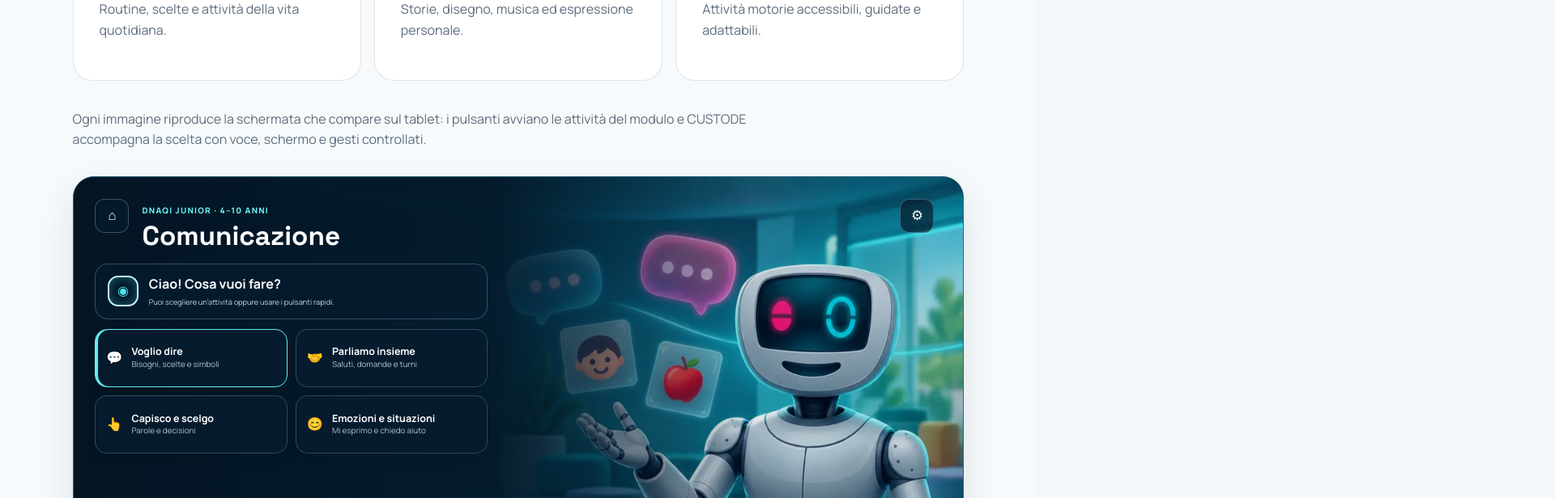
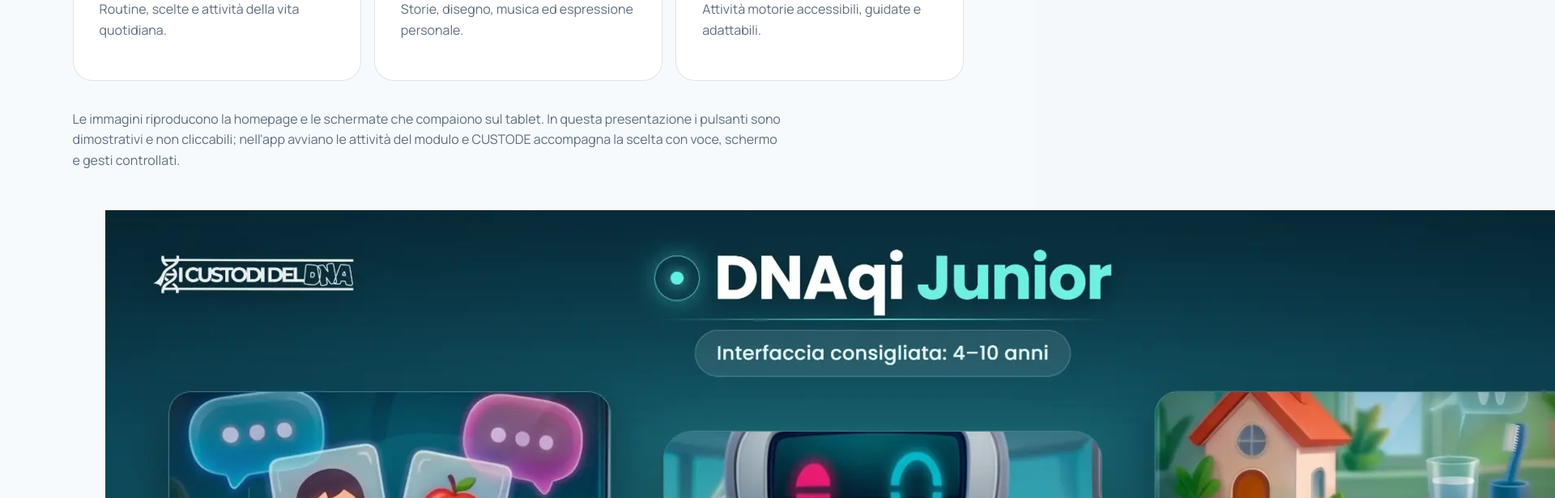
Before and after one commit to adrianocoschiera/DNAqi, a plain HTML site: page rare-diseases-award-2026/index.html in a window 1280 px wide. Shown: the part 5000-5616 px from the top of the page at 81% size, 1920 px wide, since content can reach past the window. Drawn offline with Linux system fonts and the light colour scheme.

Commit message:
Aggiunge la home Junior e rende statiche le schermate

```diff
--- a/rare-diseases-award-2026/index.html
+++ b/rare-diseases-award-2026/index.html
@@ -117,18 +117,23 @@
           <article><span>05</span><h3>Creatività</h3><p>Storie, disegno, musica ed espressione personale.</p></article>
           <article><span>06</span><h3>Movimento</h3><p>Attività motorie accessibili, guidate e adattabili.</p></article>
         </div>
-        <p class="interface-note">Ogni immagine riproduce la schermata che compare sul tablet: i pulsanti avviano le attività del modulo e CUSTODE accompagna la scelta con voce, schermo e gesti controllati.</p>
-        <div class="interface-gallery" aria-label="Le interfacce e i pulsanti dei sei moduli DNAqi Junior">
+        <p class="interface-note">Le immagini riproducono la homepage e le schermate che compaiono sul tablet. In questa presentazione i pulsanti sono dimostrativi e non cliccabili; nell'app avviano le attività del modulo e CUSTODE accompagna la scelta con voce, schermo e gesti controllati.</p>
+        <div class="interface-gallery" aria-label="Homepage e interfacce dei sei moduli DNAqi Junior">
+          <figure class="junior-home-screen">
+            <img src="../assets/images/dnaqi-junior-home.webp" alt="Homepage di DNAqi Junior con le sei aree Comunicazione, Apprendimento, Logica, Autonomia, Creatività e Movimento" loading="lazy" />
+            <figcaption><span>HOME</span><strong>Homepage DNAqi Junior</strong><small>Da questa schermata si accede alle sei aree coordinate.</small></figcaption>
+          </figure>
+
           <article class="interface-card">
             <img src="../assets/images/modules/comunicazione.webp" alt="CUSTODE nella schermata Comunicazione" loading="lazy" />
             <div class="interface-ui">
               <div class="interface-topbar"><span class="interface-home" aria-hidden="true">⌂</span><div class="interface-heading"><small>DNAqi Junior · 4–10 anni</small><h3>Comunicazione</h3></div><span class="interface-settings" aria-hidden="true">⚙</span></div>
               <div class="interface-welcome"><span aria-hidden="true">◉</span><div><strong>Ciao! Cosa vuoi fare?</strong><small>Puoi scegliere un'attività oppure usare i pulsanti rapidi.</small></div></div>
               <div class="interface-actions">
-                <a class="is-recommended" href="../comunicazione/">💬 <span><strong>Voglio dire</strong><small>Bisogni, scelte e simboli</small></span></a>
-                <a href="../comunicazione/">🤝 <span><strong>Parliamo insieme</strong><small>Saluti, domande e turni</small></span></a>
-                <a href="../comunicazione/">👆 <span><strong>Capisco e scelgo</strong><small>Parole e decisioni</small></span></a>
-                <a href="../comunicazione/">😊 <span><strong>Emozioni e situazioni</strong><small>Mi esprimo e chiedo aiuto</small></span></a>
+                <span class="is-recommended">💬 <span><strong>Voglio dire</strong><small>Bisogni, scelte e simboli</small></span></span>
+                <span>🤝 <span><strong>Parliamo insieme</strong><small>Saluti, domande e turni</small></span></span>
+                <span>👆 <span><strong>Capisco e scelgo</strong><small>Parole e decisioni</small></span></span>
+                <span>😊 <span><strong>Emozioni e situazioni</strong><small>Mi esprimo e chiedo aiuto</small></span></span>
               </div>
             </div>
           </article>
```
